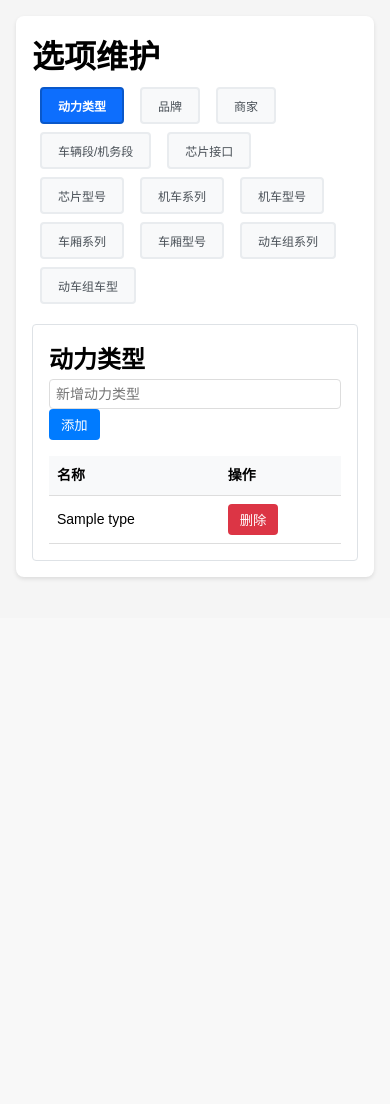
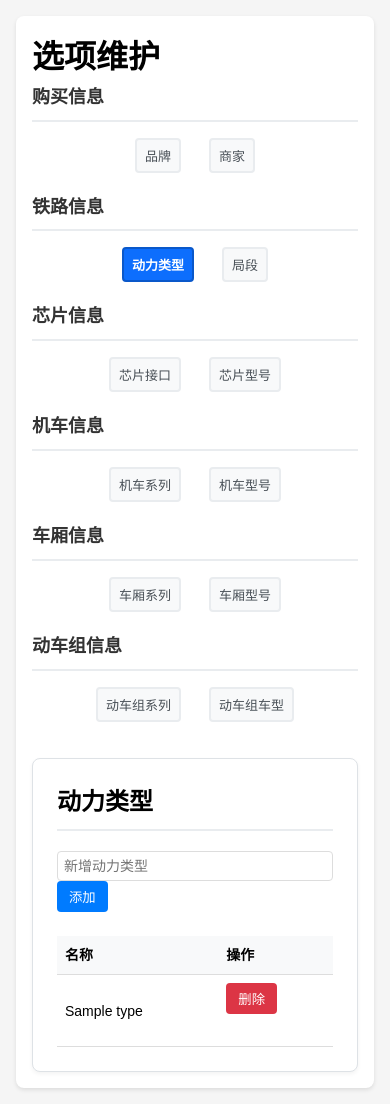
Before and after one commit to plinux/TrainModelManager, a Flask app: page /options in a window 390 px wide. Shown: the part 226-1330 px from the top of the page. Before the commit the page ends 806 px from the top, so only its background shows below. Run offline with Flask 3, Linux system fonts and the light colour scheme; tables that the repository leaves empty hold one stand-in row (values such as "Sample post").

Commit message:
[Feature] Redesign options page tab layout
- Reorganize tab structure for better UX
- Group related options together
- Improve visual hierarchy

```diff
--- a/static/js/app.js
+++ b/static/js/app.js
@@ -85,8 +85,20 @@ function removeCarriageRow(button) {
 
 // 标签页切换
 function showTab(tabId) {
+  // 隐藏所有内容区
   document.querySelectorAll('.tab-content').forEach(el => el.style.display = 'none');
+
+  // 移除所有标签的激活状态
   document.querySelectorAll('.tab-btn').forEach(el => el.classList.remove('active'));
-  document.getElementById(tabId).style.display = 'block';
-  event.target.classList.add('active');
+
+  // 显示目标内容区
+  const content = document.getElementById(tabId);
+  if (content) {
+    content.style.display = 'block';
+  }
+
+  // 添加当前点击标签的激活状态
+  if (event && event.target) {
+    event.target.classList.add('active');
+  }
 }
--- a/templates/options.html
+++ b/templates/options.html
@@ -5,20 +5,63 @@
 {% block content %}
 <h1>选项维护</h1>
 
-<div class="tabs">
-  <button onclick="showTab('power_types')" class="tab-btn active">动力类型</button>
+<div class="option-groups">
+  <!-- 购买信息 -->
+  <div class="option-group">
+    <h3>购买信息</h3>
+    <div class="tab-group">
       <button onclick="showTab('brands')" class="tab-btn">品牌</button>
       <button onclick="showTab('merchants')" class="tab-btn">商家</button>
-  <button onclick="showTab('depots')" class="tab-btn">车辆段/机务段</button>
+    </div>
+  </div>
+
+  <!-- 铁路信息 -->
+  <div class="option-group">
+    <h3>铁路信息</h3>
+    <div class="tab-group">
+      <button onclick="showTab('power_types')" class="tab-btn active">动力类型</button>
+      <button onclick="showTab('depots')" class="tab-btn">局段</button>
+    </div>
+  </div>
+
+  <!-- 芯片信息 -->
+  <div class="option-group">
+    <h3>芯片信息</h3>
+    <div class="tab-group">
       <button onclick="showTab('chip_interfaces')" class="tab-btn">芯片接口</button>
       <button onclick="showTab('chip_models')" class="tab-btn">芯片型号</button>
+    </div>
+  </div>
+
+  <!-- 机车信息 -->
+  <div class="option-group">
+    <h3>机车信息</h3>
+    <div class="tab-group">
       <button onclick="showTab('locomotive_series')" class="tab-btn">机车系列</button>
       <button onclick="showTab('locomotive_models')" class="tab-btn">机车型号</button>
+    </div>
+  </div>
+
+  <!-- 车厢信息 -->
+  <div class="option-group">
+    <h3>车厢信息</h3>
+    <div class="tab-group">
       <button onclick="showTab('carriage_series')" class="tab-btn">车厢系列</button>
       <button onclick="showTab('carriage_models')" class="tab-btn">车厢型号</button>
+    </div>
+  </div>
+
+  <!-- 动车组信息 -->
+  <div class="option-group">
+    <h3>动车组信息</h3>
+    <div class="tab-group">
       <button onclick="showTab('trainset_series')" class="tab-btn">动车组系列</button>
       <button onclick="showTab('trainset_models')" class="tab-btn">动车组车型</button>
     </div>
+  </div>
+</div>
+
+<div class="tabs-container">
 
 <div id="power_types" class="tab-content">
   <h2>动力类型</h2>
@@ -416,6 +459,37 @@
   margin-bottom: 1rem;
 }
 
+/* 选项分组样式 */
+.option-groups {
+  display: flex;
+  flex-wrap: wrap;
+  gap: 1.5rem;
+  margin-bottom: 2rem;
+}
+
+.option-group {
+  flex: 1;
+  min-width: 200px;
+}
+
+.option-group h3 {
+  margin-bottom: 0.75rem;
+  font-size: 1.125rem;
+  color: #333;
+  padding-bottom: 0.5rem;
+  border-bottom: 2px solid #e9ecef;
+}
+
+.tab-group {
+  display: flex;
+  flex-wrap: wrap;
+  gap: 0.75rem;
+}
+
+.tabs-container {
+  margin-top: 2rem;
+}
+
 .tab-btn {
   padding: 0.5rem 1rem;
   margin-right: 0.5rem;
@@ -440,13 +514,63 @@
 }
 
 .tab-content {
-  padding: 1rem;
+  padding: 1.5rem;
   border: 1px solid #dee2e6;
-  border-radius: 4px;
+  border-radius: 8px;
+  background-color: white;
+  box-shadow: 0 2px 4px rgba(0,0,0,0.05);
+}
+
+.tab-content h2 {
+  margin-bottom: 1.25rem;
+  padding-bottom: 0.5rem;
+  border-bottom: 2px solid #e9ecef;
+}
+
+.tab-content form {
+  margin-bottom: 1.5rem;
 }
 
 .tab-content table {
   margin-top: 1rem;
 }
+
+.tab-content table {
+  margin-top: 1rem;
+}
+
+/* 响应式设计 */
+@media (max-width: 768px) {
+  .option-groups {
+    flex-direction: column;
+    gap: 1rem;
+  }
+
+  .option-group {
+    min-width: 100%;
+  }
+
+  .tab-group {
+    justify-content: center;
+  }
+
+  .tab-btn {
+    flex: 1 1 0 0;
+    text-align: center;
+    font-size: 0.875rem;
+    padding: 0.5rem 0.75rem;
+  }
+
+  .tabs-container {
+    margin-top: 1rem;
+  }
+}
+
+@media (max-width: 480px) {
+  .tab-btn {
+    font-size: 0.8125rem;
+    padding: 0.375rem 0.5rem;
+  }
+}
 </style>
 {% endblock %}
```
Lines whose indentation alone changed are shown as unchanged.
